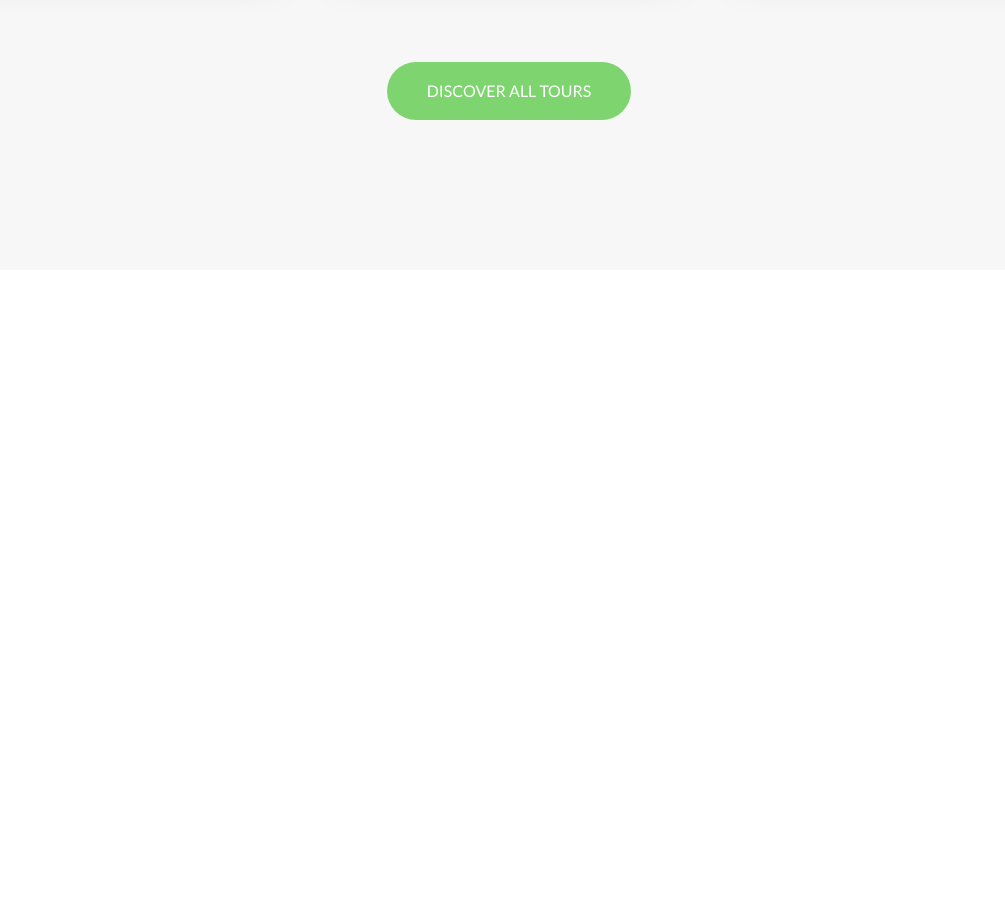
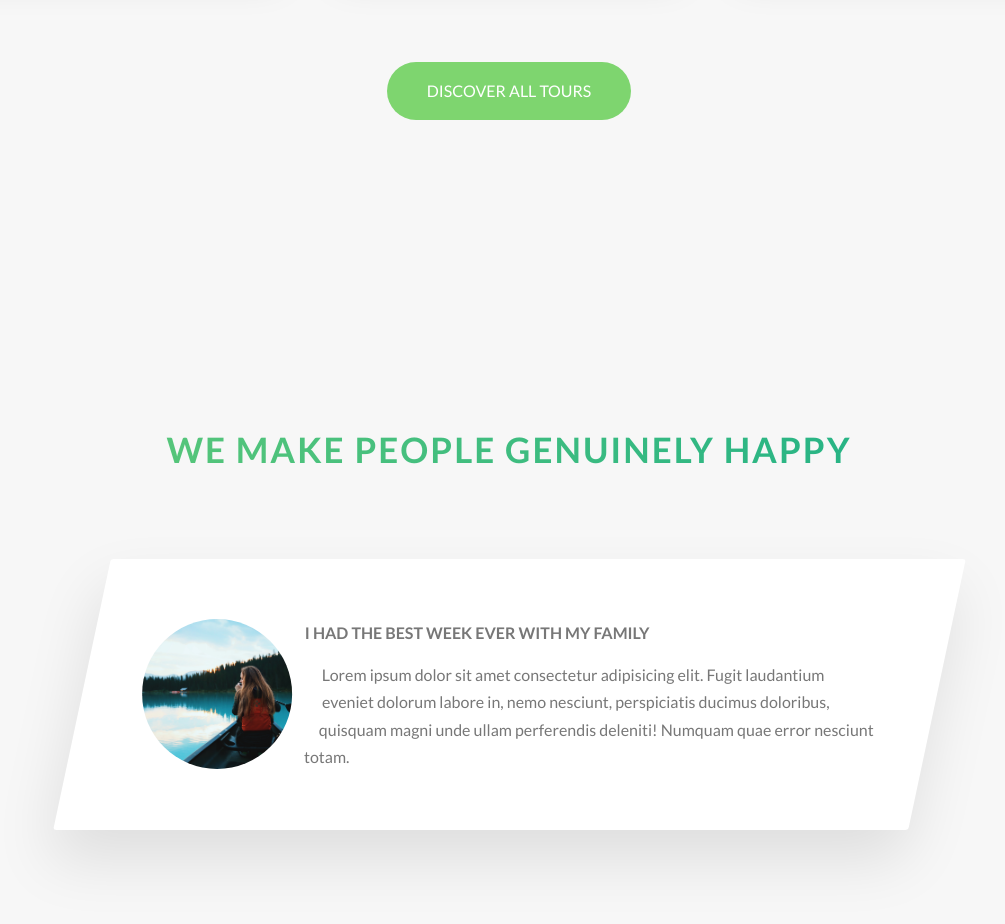
Before and after one commit to andventuree/CSS-wizard, a website: page Natours/index.html in a window 1280 px wide. Shown: the part 3115-4039 px from the top of the page, without its empty margins (131-1136 px from the left). Before the commit the page ends 3415 px from the top, so only its background shows below. Drawn offline with Linux system fonts and the light colour scheme.

Commit message:
42: Adding stories section, started with 1 testamony

```diff
--- a/Natours/index.html
+++ b/Natours/index.html
@@ -213,6 +213,27 @@
         </div>
     </section>
 
+    <section class="section-stories">
+        <div class="u-center-text u-margin-bottom-big">
+            <h2 class="heading-secondary">
+                We make people genuinely happy
+            </h2>
+        </div>
+        <div class="row">
+            <div class="story">
+                <figure class="story__shape">
+                    <img src="img/nat-8.jpg" alt="Person on a tour" class='story__img'>
+                </figure>
+                <div class="story__text">
+                    <h3 class="heading-tertiary u-margin-bottom-small">I had the best week ever with my family</h3>
+                    <p>Lorem ipsum dolor sit amet consectetur adipisicing elit. Fugit laudantium eveniet dolorum labore in,
+                        nemo nesciunt, perspiciatis ducimus doloribus, quisquam magni unde ullam perferendis deleniti! Numquam
+                        quae error nesciunt totam.</p>
+                </div>
+            </div>
+        </div>
+    </section>
+
 </body>
 
 </html>
--- /dev/null
+++ b/Natours/sass/components/_story.scss
@@ -0,0 +1,42 @@
+.story {
+  width: 75%;
+  margin: 0 auto;
+  box-shadow: 0 3rem 6rem rgba($color-black, 0.1);
+  background-color: $color-white;
+  border-radius: 3px;
+  padding: 6rem;
+  padding-left: 9rem; //since shape exceeded padding, add more
+  font-size: $default-font-size;
+
+  transform: skewX(-12deg); //gives text the polygon effect
+
+  // & > * {
+  //   transform: skewX(12deg); //offsets skew for all contained elems
+  //   //btw since there's a transform already on the shape, you can't stack them
+  //   //so instead of this, we need to apply this redundantly to both
+  // }
+
+  &__shape {
+    width: 15rem;
+    height: 15rem;
+    float: left;
+    -webkit-shape-outside: circle(50% at 50% 50%);
+    shape-outside: circle(
+      50% at 50% 50%
+    ); //radius (% * width * height of div), origin point
+
+    -webkit-clip-path: circle(50% at 50% 50%);
+    clip-path: circle(50% at 50% 50%);
+
+    // protip: dont mess with margins on floated elements to move them in place
+    transform: translateX(-3rem) skewX(12deg); //safer to just transform to move shape
+  }
+
+  &__img {
+    height: 100%;
+  }
+
+  &__text {
+    transform: skewX(12deg);
+  }
+}
--- a/Natours/sass/main.scss
+++ b/Natours/sass/main.scss
@@ -12,6 +12,7 @@
 @import "components/composition";
 @import "components/feature-box";
 @import "components/card";
+@import "components/story";
 
 @import "layout/header";
 @import "layout/grid";
--- a/Natours/sass/pages/_home.scss
+++ b/Natours/sass/pages/_home.scss
@@ -31,3 +31,8 @@
   padding: 25rem 0 15rem 0;
   margin-top: -20vh;
 }
+
+.section-stories {
+  padding: 15rem 0;
+  background-color: $color-grey-light-1;
+}
```
Also changed, not shown: Natours/css/style.css, 1 other file.
